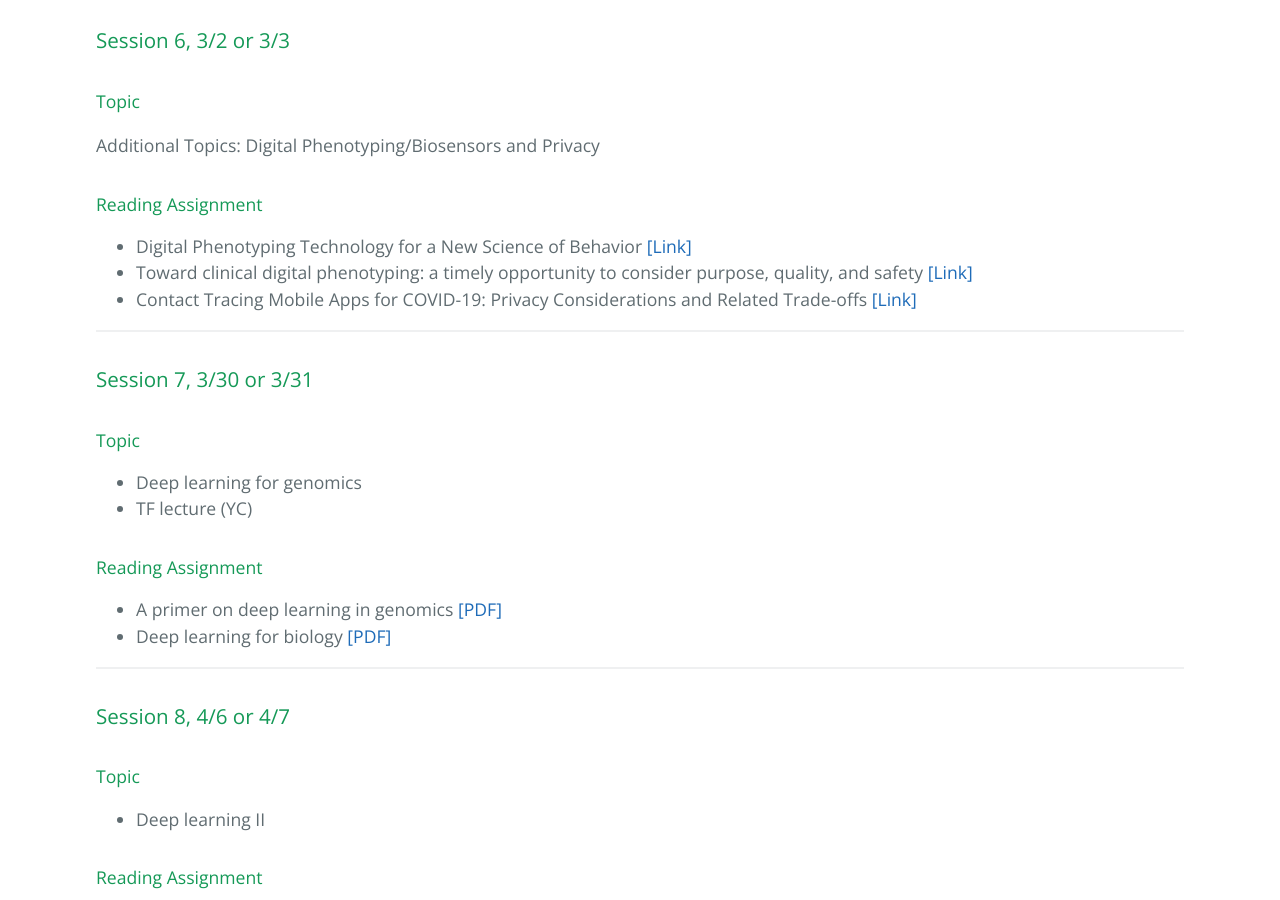
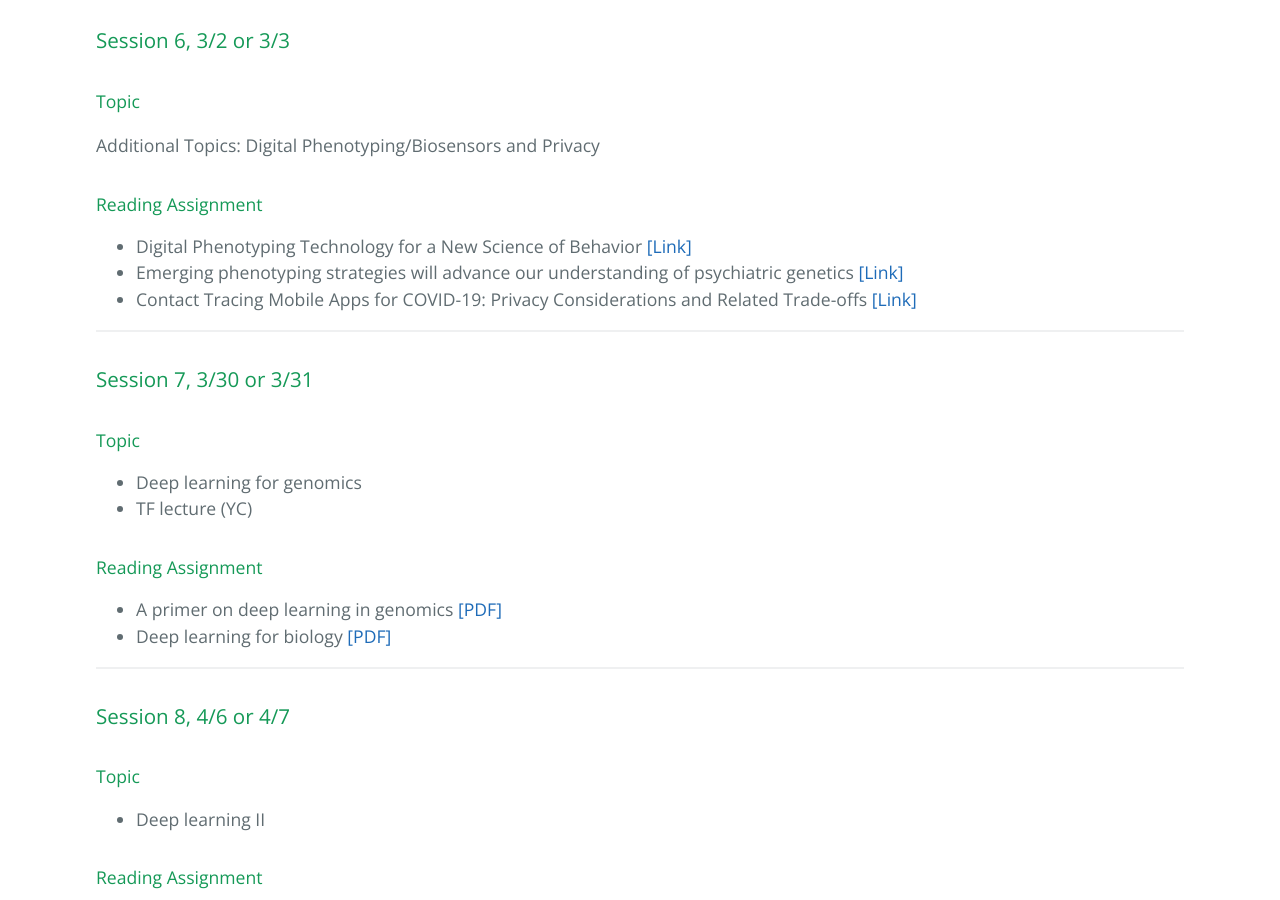
Before and after one commit to gersteinlab/cbb752b23, a Jekyll site: the page built from discussion.md, in a window 1280 px wide and 900 px high, scrolled down 3484 px. Built offline with Jekyll 4.4.1, drawn with Linux system fonts in a browser that asks for light colours.

Commit message:
updated a reading in digital phenotyping

```diff
--- a/discussion.md
+++ b/discussion.md
@@ -117,7 +117,7 @@ Additional Topics: Digital Phenotyping/Biosensors and Privacy
 #### Reading Assignment
 
 * Digital Phenotyping Technology for a New Science of Behavior [[Link]](http://files2.gersteinlab.org/public-docs/2023/01.18/jama_insel_2017_vp_170119.pdf)
-* Toward clinical digital phenotyping: a timely opportunity to consider purpose, quality, and safety [[Link]](https://www.nature.com/articles/s41746-019-0166-1)
+* Emerging phenotyping strategies will advance our understanding of psychiatric genetics [[Link]](https://www.nature.com/articles/s41593-020-0609-7)
 * Contact Tracing Mobile Apps for COVID-19: Privacy Considerations and Related Trade-offs [[Link]](https://arxiv.org/pdf/2003.11511.pdf)
 
 ---
```
